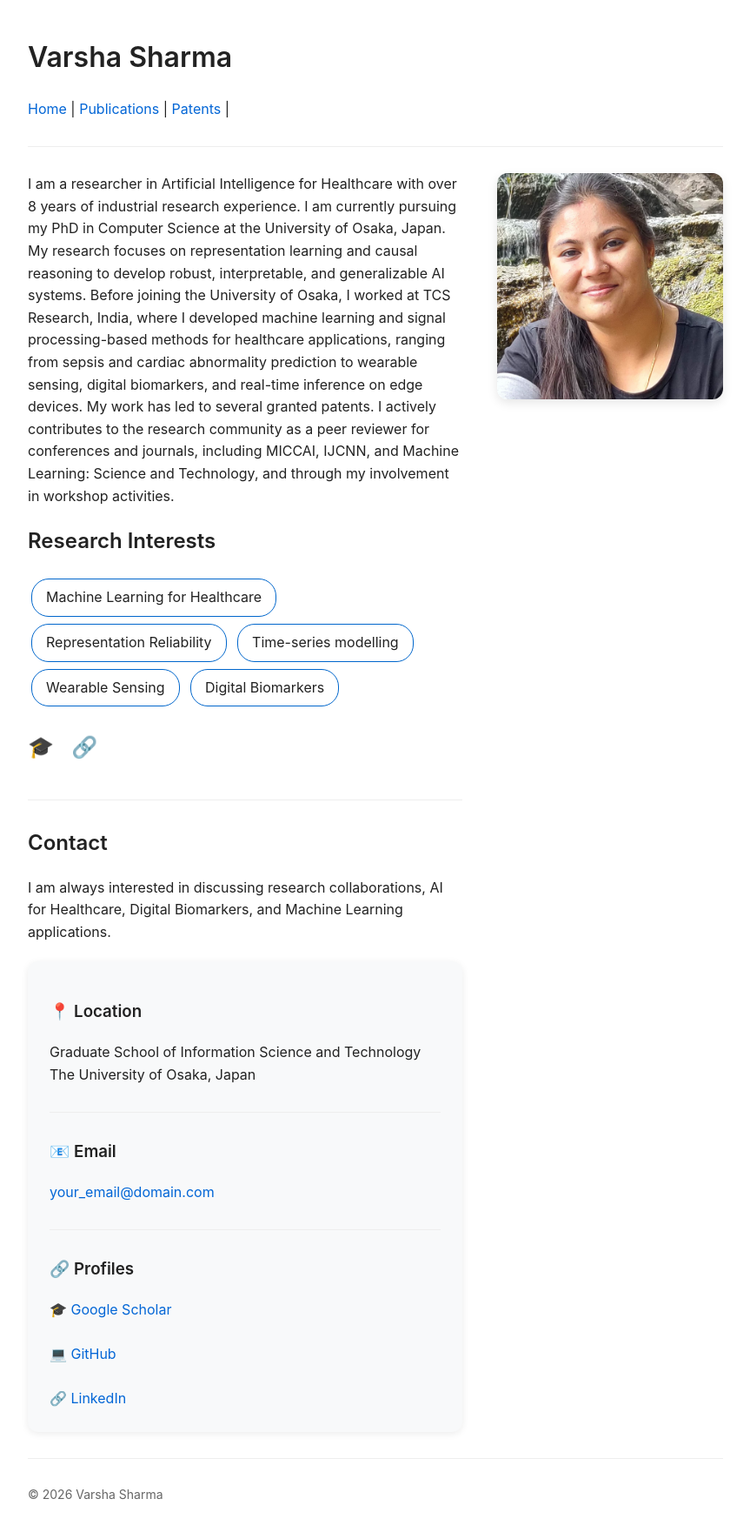
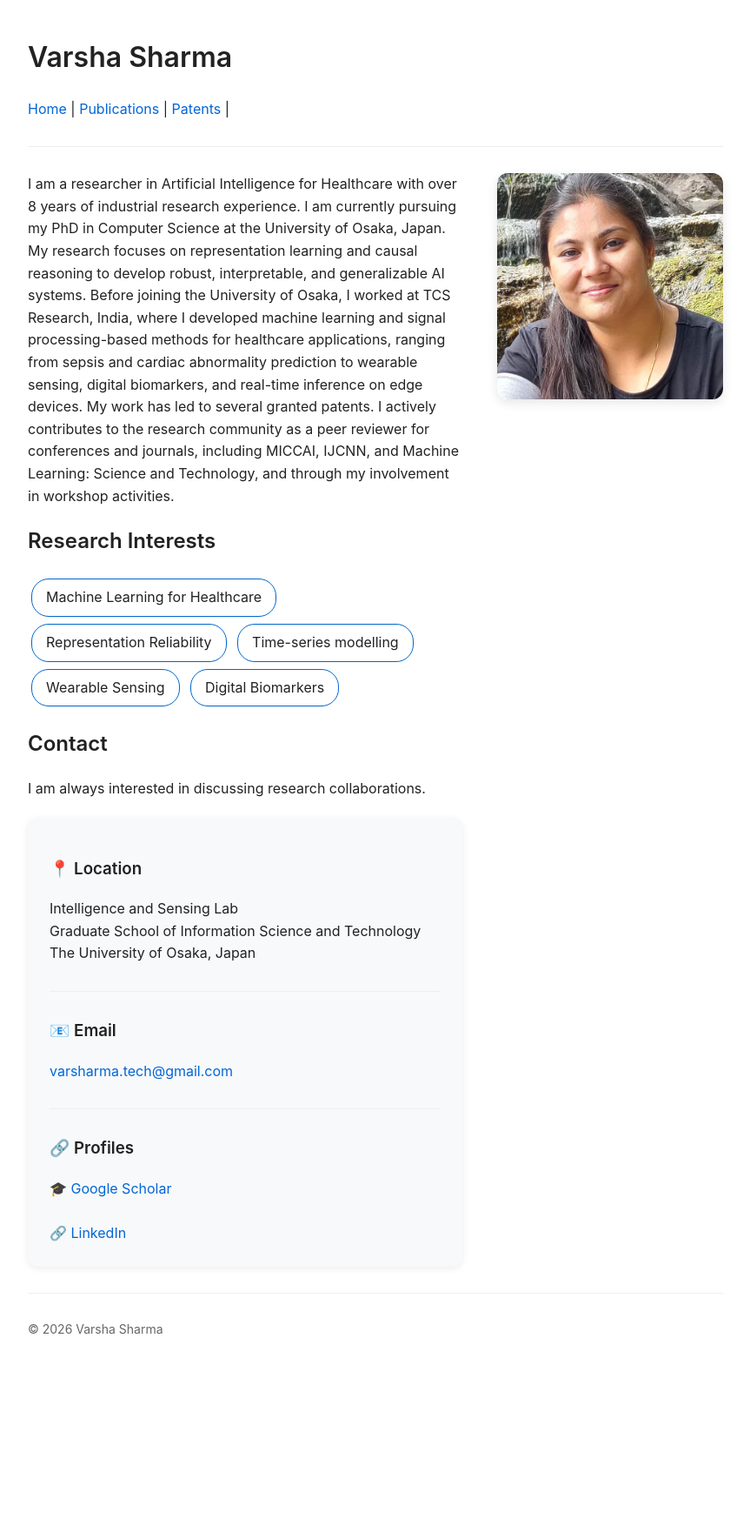
Before and after one commit to shavarsha/shavarsha.github.io, a Jekyll site: the page built from index.md, in a window 1280 px wide. Shown: the whole page at 87% size, without its empty margins (208-1071 px from the left). Built offline with Jekyll 4.4.1, drawn with Linux system fonts in a browser that asks for light colours; after the commit the page ends 1579 px from its top, so only the background shows below that.

Commit message:
Update index.md

```diff
--- a/index.md
+++ b/index.md
@@ -19,18 +19,18 @@ I am a researcher in Artificial Intelligence for Healthcare with over 8 years of
 <span style="display:inline-block;padding:8px 16px;margin:4px;border:1px solid #0066cc;border-radius:20px;">Digital Biomarkers</span>
 </div>
 
-<p style="font-size:24px;">
+<!-- <p style="font-size:24px;">
 <a href="https://scholar.google.com/citations?hl=en&user=fdnMEAQAAAAJ">🎓</a>
 &nbsp;
 <a href="https://www.linkedin.com/in/YOUR-LINKEDIN-ID">🔗</a>
 </p>
 
-<hr style="margin-top:40px;">
+<hr style="margin-top:40px;"> -->
 
 <h2>Contact</h2>
 
 <p>
-I am always interested in discussing research collaborations, AI for Healthcare, Digital Biomarkers, and Machine Learning applications.
+I am always interested in discussing research collaborations.
 </p>
 
 <div style="
@@ -43,7 +43,7 @@ max-width:750px;
 ">
 
 <h3>📍 Location</h3>
-
+Intelligence and Sensing Lab<br>
 Graduate School of Information Science and Technology<br>
 The University of Osaka, Japan
 
@@ -51,8 +51,8 @@ The University of Osaka, Japan
 
 <h3>📧 Email</h3>
 
-<a href="mailto:your_email@domain.com">
-your_email@domain.com
+<a href="mailto:varsharma.tech@gmail.com">
+varsharma.tech@gmail.com
 </a>
 
 <hr>
@@ -63,11 +63,7 @@ your_email@domain.com
 
 <br><br>
 
-💻 <a href="https://github.com/shavarsha">GitHub</a>
-
-<br><br>
-
-🔗 <a href="https://linkedin.com/in/YOUR_LINKEDIN_ID">LinkedIn</a>
+🔗 <a href="[https://linkedin.com/in/YOUR_LINKEDIN_ID](https://www.linkedin.com/in/varsha-sharma-6aa32755/)">LinkedIn</a>
 
 </div>
 
```
